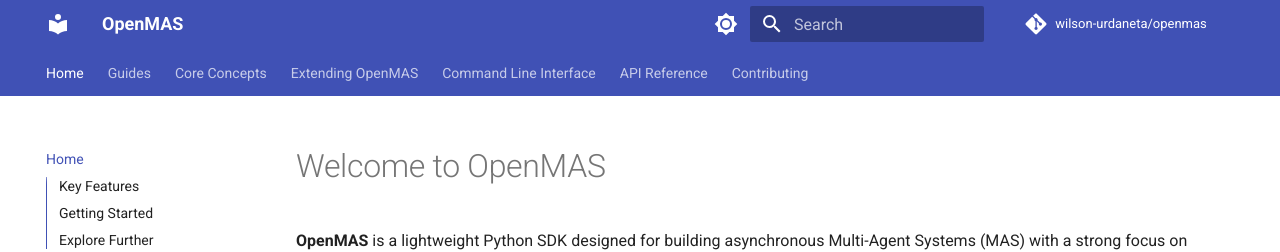
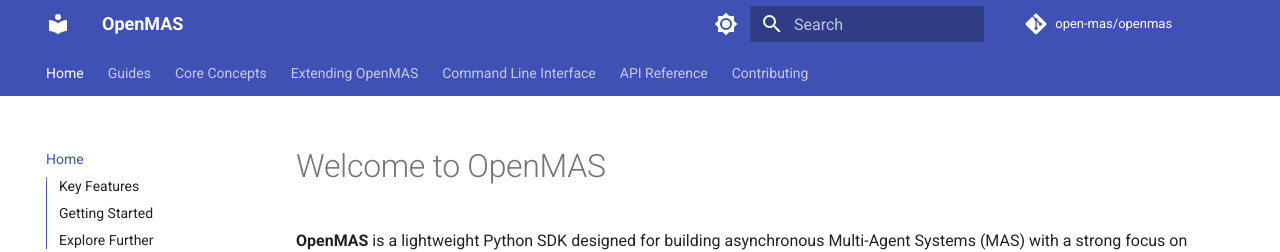
Before and after one commit to openmas-ai/openmas, an MkDocs documentation site: the page built from docs/index.md, in a window 1280 px wide. Shown: the top 252 px of the page. Built offline with MkDocs 1.6.1 and Material for MkDocs 9.7.7, drawn with Linux system fonts in a browser that asks for light colours; comment, search, counter and statistics services are not loaded.

Commit message:
Migrate to new org

```diff
--- a/mkdocs.yml
+++ b/mkdocs.yml
@@ -1,7 +1,7 @@
 site_name: OpenMAS
 site_url: https://docs.openmas.ai
-repo_url: https://github.com/wilson-urdaneta/openmas # Replace with your actual repo URL if different
-repo_name: wilson-urdaneta/openmas # Replace with your actual repo name if different
+repo_url: https://github.com/open-mas/openmas # Replace with your actual repo URL if different
+repo_name: open-mas/openmas # Replace with your actual repo name if different
 
 theme:
   name: material
--- a/pyproject.toml
+++ b/pyproject.toml
@@ -2,12 +2,12 @@
 name = "openmas"
 version = "0.1.0"
 description = "OpenMAS: A lightweight SDK for building Multi-Agent Systems"
-authors = ["Wilson Urdaneta <your-email@example.com>"]
+authors = ["Wilson Urdaneta <wilson.urdaneta@gmail.com>"]
 license = "MIT"
 readme = "README.md"
 packages = [{include = "openmas", from = "src"}]
 homepage = "https://openmas.ai"
-repository = "https://github.com/wilson-urdaneta/openmas"
+repository = "https://github.com/open-mas/openmas"
 documentation = "https://docs.openmas.ai"
 keywords = ["multi-agent-systems", "mas", "agent", "ai", "mcp", "model-context-protocol", "sdk"]
 classifiers = [
```
Also changed, not shown: README.md (+2 -2 lines), 1 other file.
